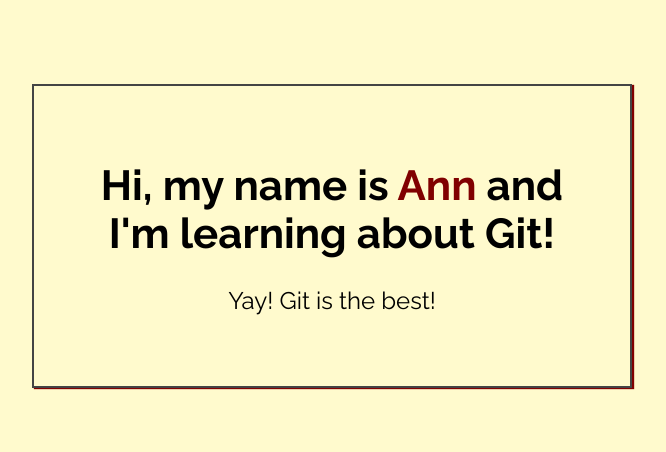
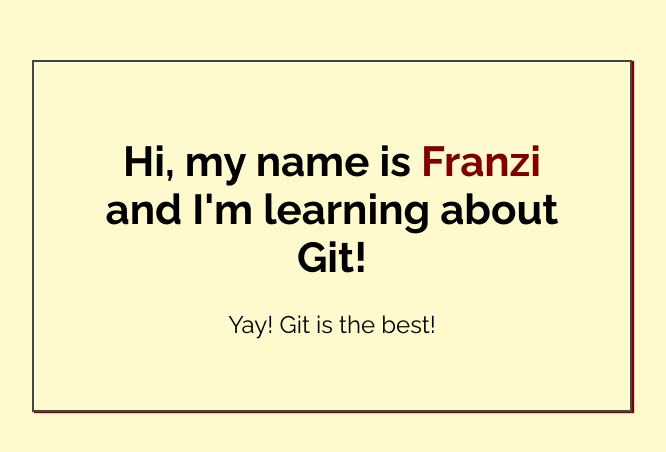
Before and after one commit to franzipolleit/my-first-repo, a plain HTML site: page index.html in a window 1280 px wide. Shown: the part 164-616 px from the top of the page, without its empty margins (308-974 px from the left). Drawn offline with Linux system fonts and the light colour scheme.

Commit message:
Added name to index.html

```diff
--- a/index.html
+++ b/index.html
@@ -14,7 +14,7 @@
 <body>
 
     <div class="greeting">
-        <h1>Hi, my name is <span class="highlight">Ann</span> and I'm learning about Git! </h1>
+        <h1>Hi, my name is <span class="highlight">Franzi</span> and I'm learning about Git! </h1>
 
         <p>Yay! Git is the best!</p>
     </div>
```
